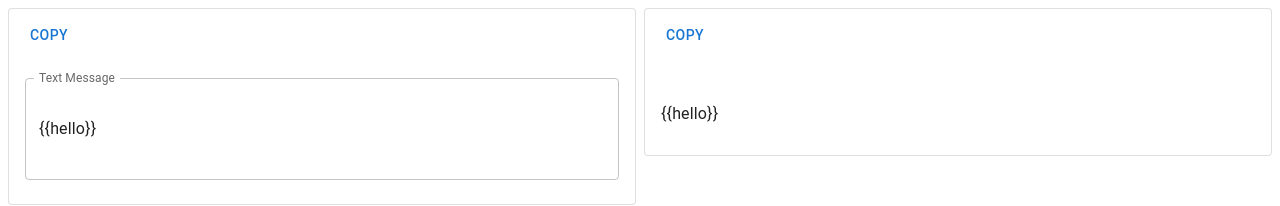
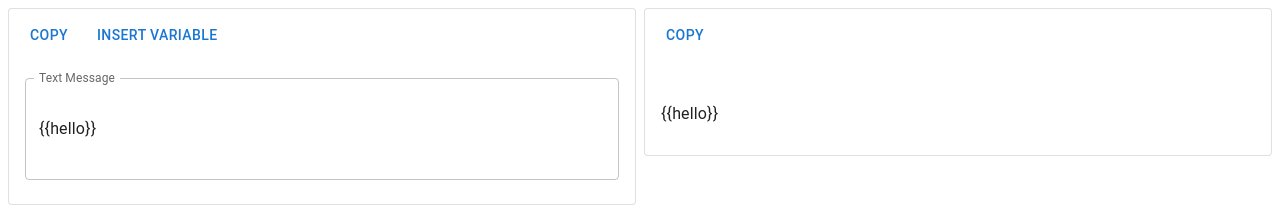
Before and after one commit to affandhia/simple-template-string, a React (Create React App) app: page / in a window 1280 px wide. Shown: the top 206 px of the page. Built offline with nearby package versions, Linux system fonts and the light colour scheme; the HTML template or start-up script is replaced by a standard one.

Commit message:
Update App.tsx

```diff
--- a/src/App.tsx
+++ b/src/App.tsx
@@ -12,7 +12,7 @@ import {
   CardActions
 } from "@mui/material";
 import Handlebars from "handlebars";
-import { useEffect, useMemo, useState } from "react";
+import { useEffect, useMemo, useRef, useState } from "react";
 import {
   createStateContext,
   useLocalStorage,
@@ -107,12 +107,18 @@ const Variables = () => {
 };
 
 const TextDataInput = () => {
+  const textRef = useRef<HTMLInputElement>(null);
+  const isInputtingVariable = useRef<boolean>(false);
   const [textRaw, setTextRaw] = useLocalStorage(
     "simple-te:textraw",
     defaultText
   );
   const [, setList] = useData();
   const [text, setText] = useText();
+  const selectionPos = useRef({
+    start: 0,
+    end: 0
+  });
 
   useDebounce(
     () => {
@@ -144,17 +150,52 @@ const TextDataInput = () => {
     } catch (e) {}
   }, [text, setList]);
 
+  const handleUpdatePosition = (e: any) => {
+    const { selectionStart: start, selectionEnd: end } = e.target;
+    selectionPos.current = { start: start || 0, end: end || 0 };
+  };
+
   return (
     <Card variant="outlined">
       <CardActions>
         <CopyButtonSnackbar text={text} />
+        <Button
+          onClick={() => {
+            const i = textRaw;
+            if (i !== undefined) {
+              setTextRaw(
+                `${i.substring(0, selectionPos.current.start)}{{}}${i.substring(
+                  selectionPos.current.end,
+                  i.length
+                )}`
+              );
+            }
+
+            isInputtingVariable.current = true;
+            textRef.current?.focus();
+          }}
+        >
+          Insert Variable
+        </Button>
       </CardActions>
       <CardContent>
         <TextField
+          inputRef={textRef}
           label="Text Message"
           multiline
           value={textRaw}
           fullWidth
+          onFocus={(e) => {
+            if (isInputtingVariable.current) {
+              setTimeout(() => {
+                e.target.selectionStart = selectionPos.current.start + 2;
+                e.target.selectionEnd = selectionPos.current.start + 2;
+                isInputtingVariable.current = false;
+              }, 100 /* give delay waiting for rerender */);
+            }
+          }}
+          onBlur={handleUpdatePosition}
+          onKeyDown={handleUpdatePosition}
           onChange={(e) => {
             setTextRaw(e.target.value);
           }}
```
